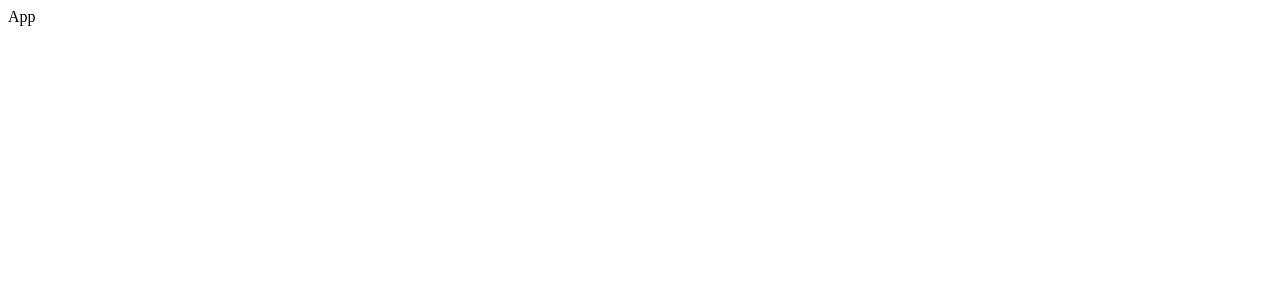
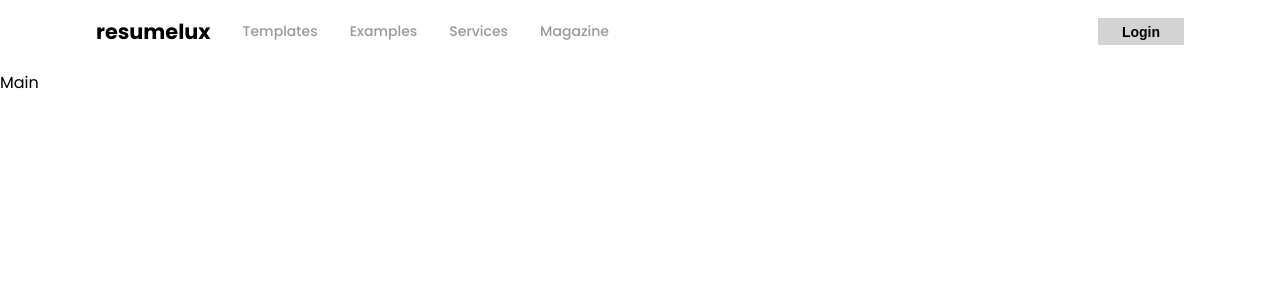
Before and after one commit to Priyanshup891/resumelux, a React (Create React App) app: page / in a window 1280 px wide. Shown: the top 300 px of the page. Built offline with nearby package versions, Linux system fonts and the light colour scheme.

Commit message:
navbar_setup

```diff
--- a/src/App.js
+++ b/src/App.js
@@ -1,8 +1,14 @@
-import React from 'react'
+import React from 'react';
+import Navbar from './components/Navbar/Navbar';
+import Main from './components/Main/Main';
 
 const App = () => {
+
   return (
-    <div>App</div>
+    <>
+    <Navbar/>
+    <Main/>
+    </>
   )
 }
 
--- /dev/null
+++ b/src/components/Main/Main.jsx
@@ -0,0 +1,9 @@
+import React from 'react'
+
+const Main = () => {
+  return (
+    <div>Main</div>
+  )
+}
+
+export default Main
--- /dev/null
+++ b/src/components/Navbar/Navbar.jsx
@@ -0,0 +1,69 @@
+import React from 'react';
+import styled from 'styled-components';
+
+const Navbar = () => {
+  return (
+    <NavbarContainer>
+        <Content>
+        <div>
+            <h1>resumelux</h1>
+            <NavLinks>
+                <p>Templates</p>
+                <p>Examples</p>
+                <p>Services</p>
+                <p>Magazine</p>
+            </NavLinks>
+        </div>
+            <LoginBtn>Login</LoginBtn>
+        </Content>
+    </NavbarContainer>
+  )
+}
+
+const NavbarContainer = styled.nav`
+width:100%;
+height:70px ;
+padding:1rem 6rem ;
+
+`;
+
+const Content = styled.div`
+display:flex ;
+align-items:center ;
+justify-content:space-between ;
+
+& > div{
+    display:flex ;
+    align-items:center ;
+    gap:2rem;
+
+    h1{
+        font-size:1.3rem ;
+        font-weight:700 ;
+        color:#000 ;
+    }
+}
+`;
+
+const NavLinks = styled.div`
+display:flex ;
+align-items:center ;
+gap:2rem;
+
+p{
+    font-size:0.875rem ;
+    font-weight:500 ;
+    color:#999999 ;
+}
+`;
+
+const LoginBtn = styled.button`
+padding:0.35rem 1.5rem ;
+font-size:0.875rem ;
+background-color:#D3D3D3 ;
+border:none ;
+outline:none ;
+font-weight:600 ;
+`;
+
+export default Navbar
--- /dev/null
+++ b/src/index.css
@@ -0,0 +1,15 @@
+@import url('https://fonts.googleapis.com/css2?family=Poppins:wght@100;200;300;400;500;600;700;800&display=swap');
+
+*{
+    margin: 0;
+    padding: 0;
+}
+
+*,*::after,*::before{
+    box-sizing: border-box;
+}
+
+html{
+    scroll-behavior: smooth;
+    font-family: 'Poppins', sans-serif;
+}
--- a/src/index.js
+++ b/src/index.js
@@ -1,5 +1,6 @@
 import React from 'react';
 import ReactDOM from 'react-dom/client';
+import './index.css'
 import App from './App';
 
 const root = ReactDOM.createRoot(document.getElementById("root"));
```
Also changed, not shown: package.json (+11 -1 lines), src/assets/images/mainBg.png (added), src/components/context/resumeContext.js (added), 1 other file (tests, documents, lock files or other folders).
